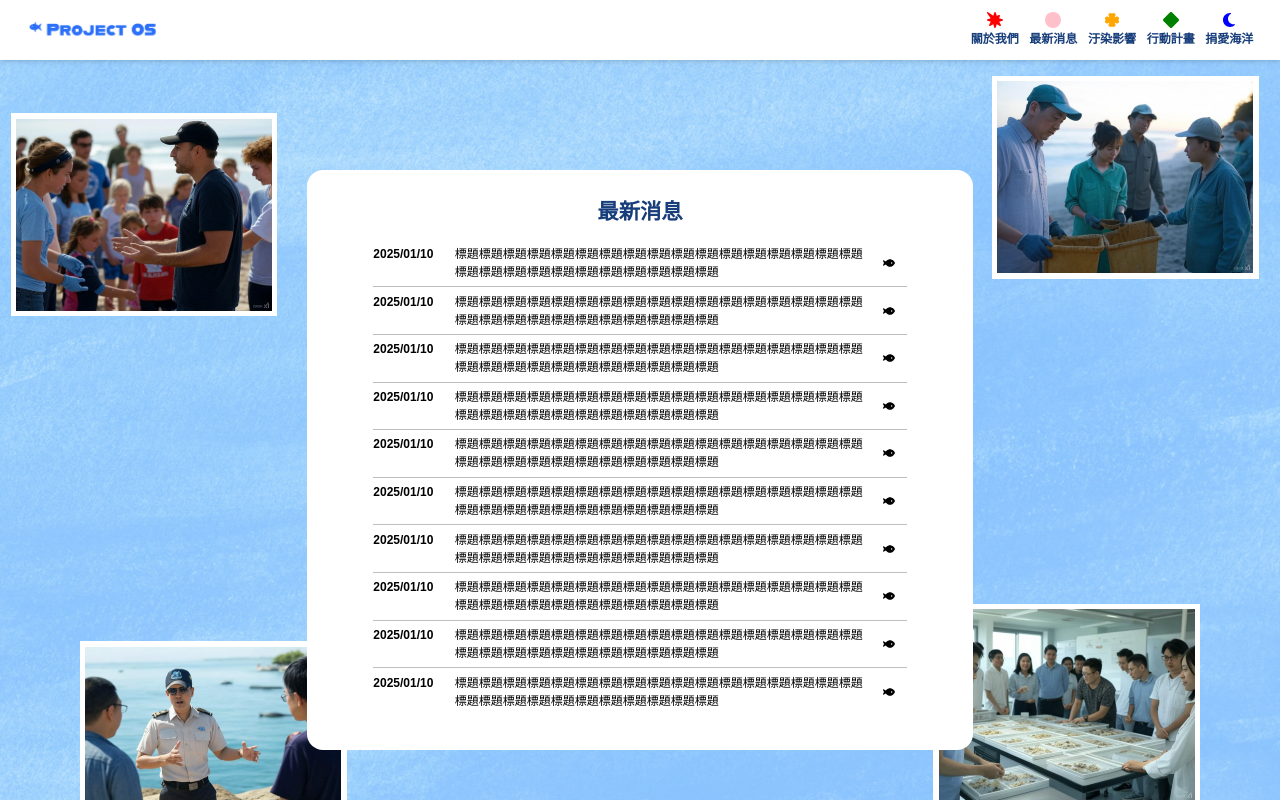
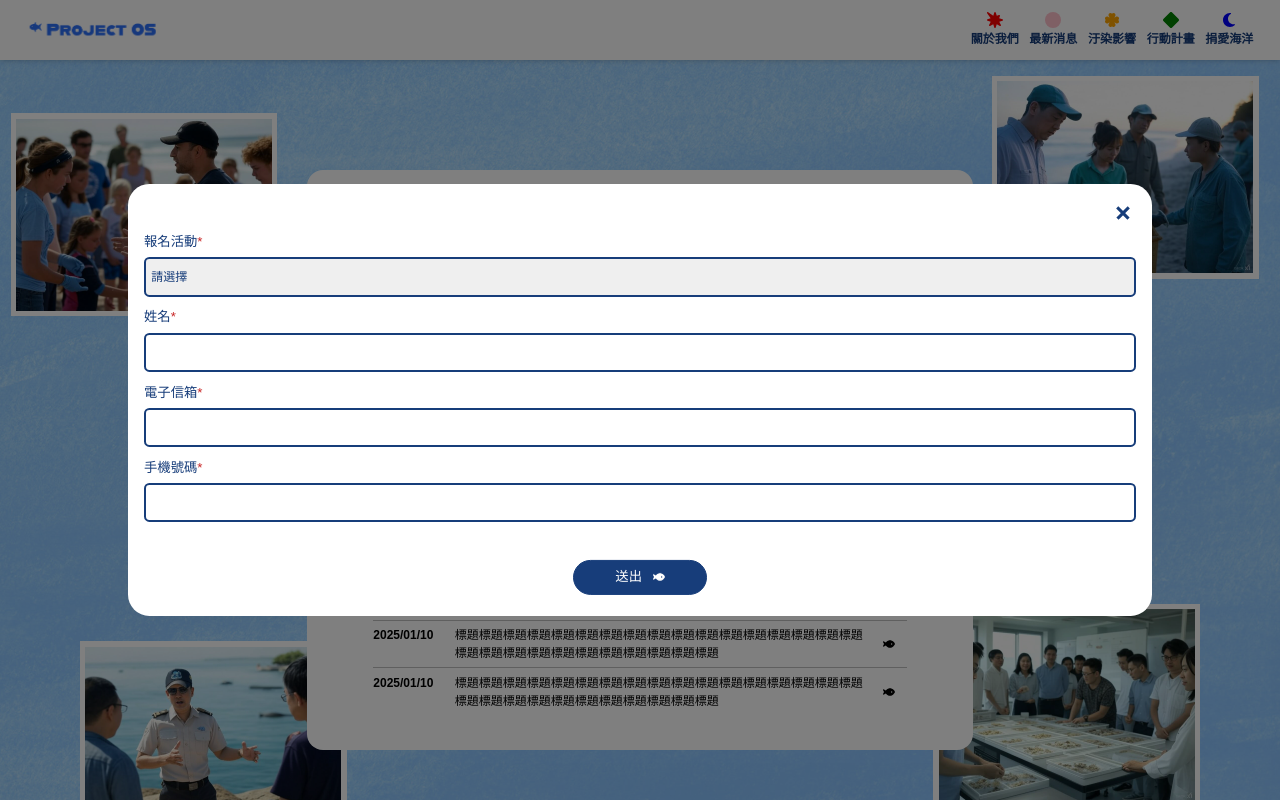
Before and after one commit to qpcon773/ProjectOS, a Vue app: page /1 in a window 1280 px wide. Shown: the top 800 px of the page. Built offline with nearby package versions, Linux system fonts and the light colour scheme.

Commit message:
!! Edit !! 彈出視窗製作

```diff
--- a/src/assets/scss/_all.scss
+++ b/src/assets/scss/_all.scss
@@ -6,28 +6,32 @@ body {
   font-family: "Noto Sans TC", sans-serif;
   overflow-x: hidden;
 
-  @include rwd1024{
+  @include rwd1024 {
     font-size: 1rem;
+  }
+
+  &:has(.lightBox.focus) {
+    overflow: hidden;
   }
 }
 
 .fishBox {
   display: flex;
   flex-shrink: 0;
-  width: clamp(9.6px,0.9375vw,18px);
+  width: clamp(9.6px, 0.9375vw, 18px);
   aspect-ratio: 1/1;
   overflow: hidden;
   position: relative;
-  margin: 0 clamp(9.6px,0.9375vw,18px);
+  margin: 0 clamp(9.6px, 0.9375vw, 18px);
 
-  @include rwd1024{
+  @include rwd1024 {
     width: 16px;
     margin: 0 16px;
   }
 
   svg {
-    width: clamp(9.6px,0.9375vw,18px);
-    height: clamp(9.6px,0.9375vw,18px);
+    width: clamp(9.6px, 0.9375vw, 18px);
+    height: clamp(9.6px, 0.9375vw, 18px);
     flex-shrink: 0;
     flex-grow: 1;
     position: absolute;
@@ -35,7 +39,7 @@ body {
     left: 0;
     transform: translate(-100%, -50%);
 
-    @include rwd1024{
+    @include rwd1024 {
       width: 16px;
       height: 16px;
     }
@@ -64,12 +68,12 @@ body {
     width: clamp(106.66px, 10.4166vw, 200px);
     aspect-ratio: 380/100;
     background: #fff;
-    border-radius: clamp(19.2px,1.875vw,36px);
+    border-radius: clamp(19.2px, 1.875vw, 36px);
     position: relative;
     overflow: hidden;
-    gap: 0 clamp(8.53px,0.8333vw,16px);
+    gap: 0 clamp(8.53px, 0.8333vw, 16px);
 
-    @include rwd1024{
+    @include rwd1024 {
       width: 200px;
       border-radius: 36px;
       gap: 0 16px;
@@ -116,11 +120,38 @@ body {
       transition: $ttf;
     }
 
-    &.size-l{
-      width: clamp(160px,15.625vw,300px);
+    &.size-l {
+      width: clamp(160px, 15.625vw, 300px);
 
-      @include rwd1024{
+      @include rwd1024 {
         width: 300px;
+      }
+    }
+
+    &.deep {
+      background: $main;
+      border: 1px solid $main;
+
+      &:hover {
+        p {
+          color: $main;
+        }
+      }
+
+      &::before {
+        background: #fff;
+      }
+
+      p {
+        color: #fff;
+      }
+
+      .fishBox {
+        margin: 0;
+
+        * {
+          fill: #fff;
+        }
       }
     }
 
@@ -132,13 +163,195 @@ body {
       transition: $tc;
       font-weight: 500;
 
-      @include rwd1024{
+      @include rwd1024 {
         font-size: 1.25rem;
       }
     }
 
-    .fishBox{
+    .fishBox {
       margin: 0;
     }
   }
 }
+
+.lightBox {
+  position: fixed;
+  top: 0;
+  left: 0;
+  width: 100vw;
+  height: 100vh;
+  z-index: 105;
+  pointer-events: none;
+
+  &.focus {
+    *,
+    &::before {
+      opacity: 1;
+      pointer-events: all;
+    }
+  }
+
+  *,
+  &::before {
+    opacity: 0;
+    pointer-events: none;
+    transition: $to;
+  }
+
+  &::before {
+    content: "";
+    background: rgba(#000, 0.5);
+    position: absolute;
+    top: 0;
+    left: 0;
+    width: 100%;
+    height: 100%;
+    z-index: 0;
+  }
+
+  .lightContent {
+    position: absolute;
+    top: 50%;
+    left: 50%;
+    background: #fff;
+    transform: translate(-50%, -50%);
+    min-width: 80vw;
+    min-height: 50vh;
+    max-height: calc(100vh - 64px);
+    overflow-y: auto;
+    z-index: 1;
+    border-radius: clamp(17.06px, 1.6666vw, 32px);
+    padding: clamp(38.4px, 3.75vw, 72px) clamp(12.8px, 1.25vw, 24px)
+      clamp(17.06px, 1.6666vw, 32px);
+
+      @include rwd1024{
+        width: calc(100% - 32px);
+        min-width: none;
+        min-height: auto;
+        border-radius: 16px;
+        padding: 40px 16px 24px;
+      }
+
+    .close {
+      display: inline-flex;
+      width: clamp(12.8px, 1.25vw, 24px);
+      aspect-ratio: 1/1;
+      position: absolute;
+      right: clamp(17.06px, 1.6666vw, 32px);
+      top: clamp(17.06px, 1.6666vw, 32px);
+
+      @include rwd1024{
+        width: 20px;
+        top: 16px;
+        right: 16px;
+      }
+
+      &::before,
+      &::after {
+        content: "";
+        position: absolute;
+        background: $main;
+        width: 100%;
+        height: clamp(2.13px, 0.2083vw, 4px);
+        top: 50%;
+        left: 0;
+
+        @include rwd1024{
+          height: 2px;
+        }
+      }
+
+      &::before {
+        transform: translateY(-50%) rotate(45deg);
+      }
+
+      &::after {
+        transform: translateY(-50%) rotate(-45deg);
+      }
+    }
+
+    .lightForm {
+      display: flex;
+      flex-direction: column;
+      gap: clamp(8.53px, 0.8333vw, 16px) 0;
+
+      @include rwd1024{
+        gap: 20px 0;
+      }
+
+      label {
+        display: flex;
+        flex-direction: column;
+        gap: clamp(4.26px, 0.4166vw, 8px) 0;
+
+        @include rwd1024{
+          gap: 8px 0;
+        }
+
+        &.error{
+          input,select{
+            border-color: #C82525;
+          }
+
+          b{
+            display: block;
+          }
+        }
+
+        span {
+          color: $main;
+          font-size: $f20;
+          font-weight: 500;
+
+          @include rwd1024{
+            font-size: 1.125rem;
+          }
+
+          &::after{
+            content: "*";
+            color: #C82525;
+          }
+        }
+
+        b{
+          color: #C82525;
+          font-size: $f16;
+          display: none;
+
+          @include rwd1024{
+            font-size: 0.875rem;
+          }
+        }
+
+        input,
+        select {
+          appearance: none;
+          border: 2px solid $main;
+          border-radius: clamp(4.26px, 0.4166vw, 8px);
+          padding: clamp(8.53px, 0.8333vw, 16px) clamp(4.26px, 0.4166vw, 8px);
+          color: $main;
+          font-size: $f18;
+
+          @include rwd1024{
+            font-size: 1rem;
+            border-radius: 8px;
+            padding: 16px 8px;
+          }
+
+          &:focus {
+            outline: none;
+          }
+        }
+      }
+
+      .btnBox {
+        margin-top: clamp(21.33px, 2.0833vw, 40px);
+        justify-content: center;
+
+        @include rwd1024{
+          margin-top: 24px;
+        }
+      }
+    }
+  }
+}
--- a/src/assets/scss/_preset.scss
+++ b/src/assets/scss/_preset.scss
@@ -1,4 +1,5 @@
 // font
+$f16: clamp(8.53px,0.8333vw,16px);
 $f18: clamp(9.6px, 0.9375vw, 18px);
 $f20: clamp(10.66px, 1.0416vw, 20px);
 $f32: clamp(17.06px, 1.6666vw, 32px);
--- a/src/assets/scss/views/index.scss
+++ b/src/assets/scss/views/index.scss
@@ -537,7 +537,7 @@ main {
         &[data-swiper-slide-index="0"] {
           .imgBox {
             .date {
-              color: pink;
+              background: pink;
             }
           }
 
@@ -553,7 +553,7 @@ main {
         &[data-swiper-slide-index="1"] {
           .imgBox {
             .date {
-              color: green;
+              background: green;
             }
           }
 
@@ -569,7 +569,7 @@ main {
         &[data-swiper-slide-index="2"] {
           .imgBox {
             .date {
-              color: orange;
+              background: orange;
             }
           }
 
@@ -585,7 +585,7 @@ main {
         &[data-swiper-slide-index="3"] {
           .imgBox {
             .date {
-              color: blue;
+              background: blue;
             }
           }
 
@@ -613,6 +613,7 @@ main {
       }
 
       .imgBox {
+        height: 100%;
         width: clamp(320px, 31.25vw, 600px);
         padding: clamp(4.26px, 0.4166vw, 8px);
         background: #fff;
@@ -629,7 +630,7 @@ main {
           position: absolute;
           top: clamp(-8.53px, -0.8333vw, -16px);
           left: clamp(12.8px, 1.25vw, 24px);
-          background: #fff;
+          color: #fff;
           font-size: $f32;
           padding: clamp(12.8px, 1.25vw, 24px);
           transform: rotate(-3deg);
--- /dev/null
+++ b/src/components/LightBox.vue
@@ -0,0 +1,19 @@
+<script setup>
+defineProps({
+  focus: {
+    type: Boolean,
+    default: false,
+  },
+});
+
+defineEmits(["closeEvent"])
+</script>
+
+<template>
+  <div class="lightBox" :class="{ focus: focus }">
+    <div class="lightContent">
+      <a href="javascript:;" class="close" @click="$emit('closeEvent')"></a>
+      <slot name="content"></slot>
+    </div>
+  </div>
+</template>
--- a/src/views/Index.vue
+++ b/src/views/Index.vue
@@ -5,6 +5,9 @@ import { Swiper, SwiperSlide } from "swiper/vue";
 import "swiper/css";
 
 import UseSvg from "@/components/UseSvg.vue";
+import LightBox from "@/components/LightBox.vue";
+
+const url = "https://iocean.oca.gov.tw/oca_datahub/WebService/GetData.ashx?id=5EC80F9B-418B-4D36-9099-36831AECEC45&API-KEY="
 
 const polluteImg = ref([
   new URL("@/assets/images/index/pollute_01.jpg", import.meta.url).href,
@@ -13,8 +16,6 @@ const polluteImg = ref([
   new URL("@/assets/images/index/pollute_04.jpg", import.meta.url).href,
   new URL("@/assets/images/index/pollute_05.jpg", import.meta.url).href,
 ]);
-
-const swiperItem = ref();
 
 const actionData = ref([
   {
@@ -68,11 +69,22 @@ const shopData = ref([
   },
 ]);
 
+const swiperItem = ref();
+const swiperIndex = ref(0);
+const lightSwitch = ref(true);
+const lightType = ref(1);
+const formData = ref({
+  event: 999,
+  name: "",
+  mail: "",
+  phone: "",
+});
+const judgeFormRes = ref([false, false, false, false]);
+
 onMounted(() => {});
 
 const onSwiper = (swiper) => {
   swiperItem.value = swiper;
-  console.log(swiper);
 };
 
 const slideEvent = async (e) => {
@@ -83,11 +95,75 @@ const slideChangeEvent = async (e) => {
   swiperIndex.value = e.realIndex;
 };
 
-const swiperIndex = ref(0);
+const judgeForm = () => {
+  const isEmail = (email) => {
+    const emailRegex = /^[^\s@]+@[^\s@]+\.[^\s@]+$/;
+    return emailRegex.test(email);
+  };
+  const keys = Object.keys(formData.value);
+
+  keys.forEach((e, id) => {
+    if (e === "event") {
+      judgeFormRes.value[id] = formData.value[e] === 999;
+    } else if (e === "mail") {
+      judgeFormRes.value[id] = !isEmail(formData.value[e]);
+    } else {
+      judgeFormRes.value[id] = formData.value[e] === "";
+    }
+  });
+};
 </script>
 
 <template>
   <main>
+    <LightBox :focus="lightSwitch" @closeEvent="(e) => (lightSwitch = false)">
+      <template #content>
+        <template v-if="lightType === 0">
+          <div class="lightNewsBox"></div>
+        </template>
+        <template v-if="lightType === 1">
+          <form class="lightForm">
+            <label class="selectBox" :class="{ error: judgeFormRes[0] }">
+              <span>報名活動</span>
+              <select v-model="formData.event">
+                <option :value="999">請選擇</option>
+                <template v-for="(data, id) in actionData">
+                  <option :value="id + 1">{{ data.title }}</option>
+                </template>
+              </select>
+              <b>請輸入正確資訊</b>
+            </label>
+            <label class="textBox" :class="{ error: judgeFormRes[1] }">
+              <span>姓名</span>
+              <input type="text" v-model="formData.name" />
+              <b>請輸入正確資訊</b>
+            </label>
+            <label class="textBox" :class="{ error: judgeFormRes[2] }">
+              <span>電子信箱</span>
+              <input type="text" v-model="formData.mail" />
+              <b>請輸入正確資訊</b>
+            </label>
+            <label class="textBox" :class="{ error: judgeFormRes[3] }">
+              <span>手機號碼</span>
+              <input type="text" v-model="formData.phone" />
+              <b>請輸入正確資訊</b>
+            </label>
+
+            <div class="btnBox">
+              <a href="javascript:;" class="btn deep" @click="judgeForm">
+                <p>送出</p>
+                <div class="fishBox">
+                  <UseSvg name="fish" />
+                  <UseSvg name="fish" />
+                </div>
+              </a>
+            </div>
+          </form>
+        </template>
+        <template v-if="lightType === 2"> </template>
+      </template>
+    </LightBox>
+
     <section class="newsArea mainBlock">
       <div class="imgBox item_01">
         <img src="@/assets/images/index/news_01.jpg" alt="" />
```
